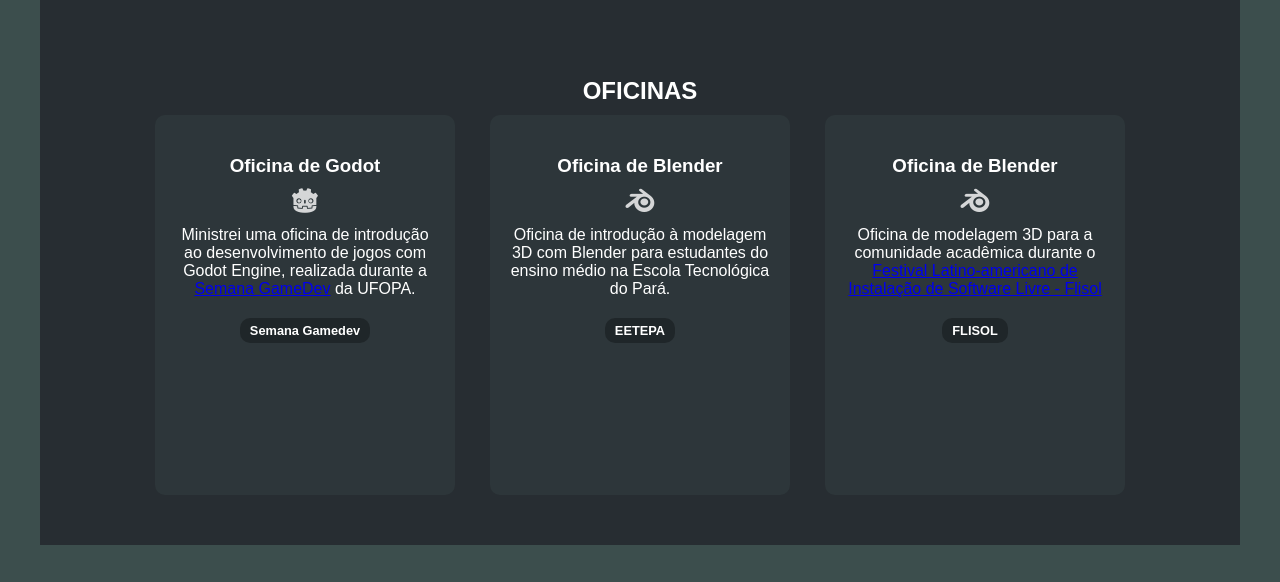
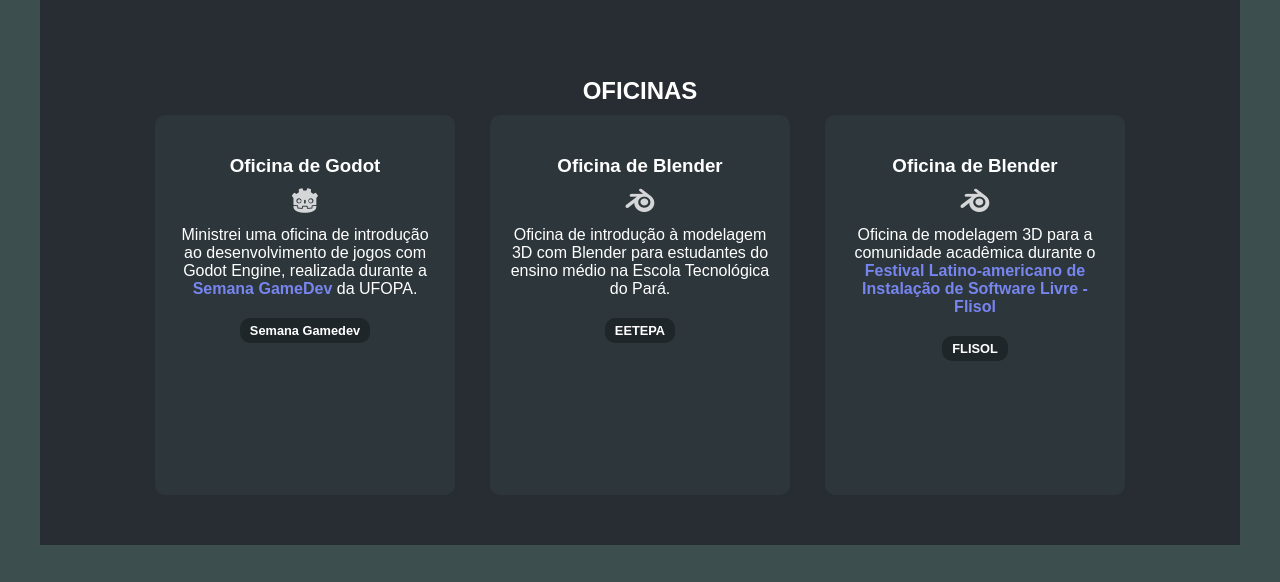
Before and after one commit to artunicore/landing-page-artu, a plain HTML site: page index.html in a window 1280 px wide. Shown: the part 1775-2357 px from the top of the page. Drawn offline with nearby package versions, Linux system fonts and the light colour scheme.

Commit message:
mais um deploy de novo

```diff
--- a/css.css
+++ b/css.css
@@ -293,6 +293,18 @@ body::before {
   padding-bottom: 20px; /* Garante um respiro na parte inferior */
 }
 
+.oficina-p a {
+  color: var(--cor-principal);
+  font-weight: bold;
+  text-decoration: none; /* Remove o sublinhado padrão */
+  transition: color 0.3s ease;
+}
+
+.oficina-p a:hover {
+  color: rgb(140, 153, 255); /* Um tom um pouco mais claro no hover */
+  text-decoration: underline; /* Adiciona sublinhado ao passar o mouse */
+}
+
 .projetos {
   width: 100%;
   display: flex;
```
